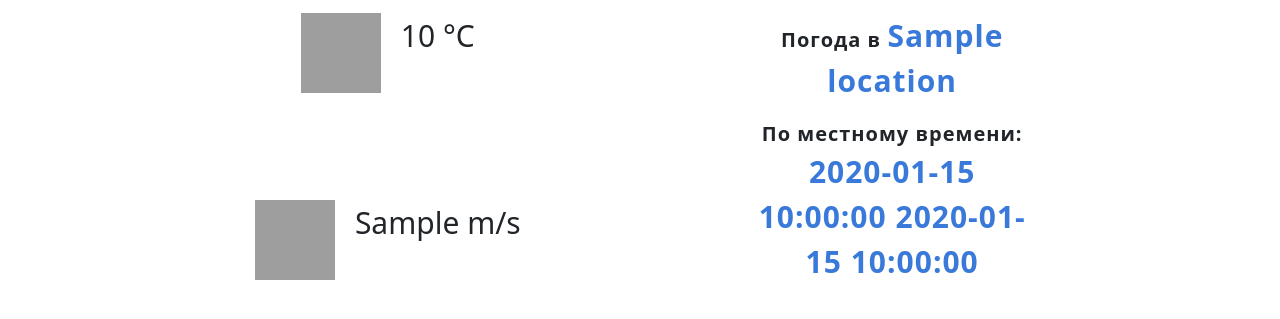
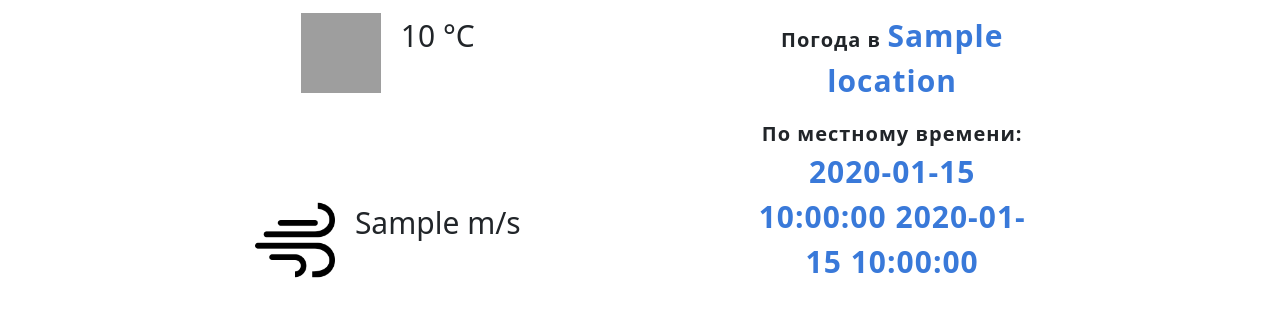
Before and after one commit to sariya23/weather_app, a FastAPI app: template src/templates/weather.html in a window 1280 px wide. Shown: the part 239-558 px from the top of the page. Run offline with FastAPI, Linux system fonts and the light colour scheme; the template is opened without the code that fills it: most values are stand-ins (such as "Sample title", 1, 10 or a date in 2020); grey boxes are pictures that could not be loaded.

Commit message:
Add wind icon

```diff
--- a/src/templates/weather.html
+++ b/src/templates/weather.html
@@ -19,7 +19,7 @@
                     <span class="temperature-image__temperature weather_value">{{ weather.temperature }} °C</span>
                 </div>
                 <div class="weather__wind-image">
-                    <img src="{{ url_for('static', path='/images/asd.png')}}" class="wind-image__wind-image weather_image"></img>
+                    <img src="{{ url_for('static', path='/images/weather_icons/wind_icon.png')}}" class="wind-image__wind-image weather_image"></img>
                     <span class="wind-image__wind-speed weather_value"> {{ weather.wind_speed }} m/s</span>
                 </div>
                 <div class="weather__location">
```
Also changed, not shown: src/static/images/weather_icons/wind_icon.png (added).
